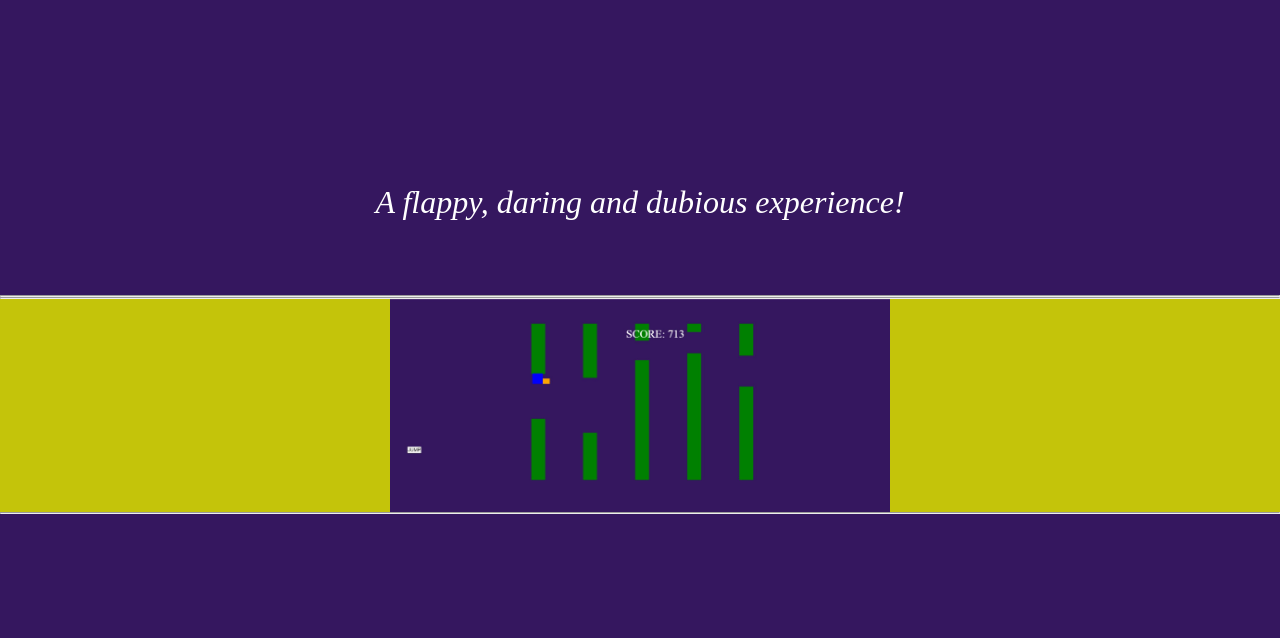
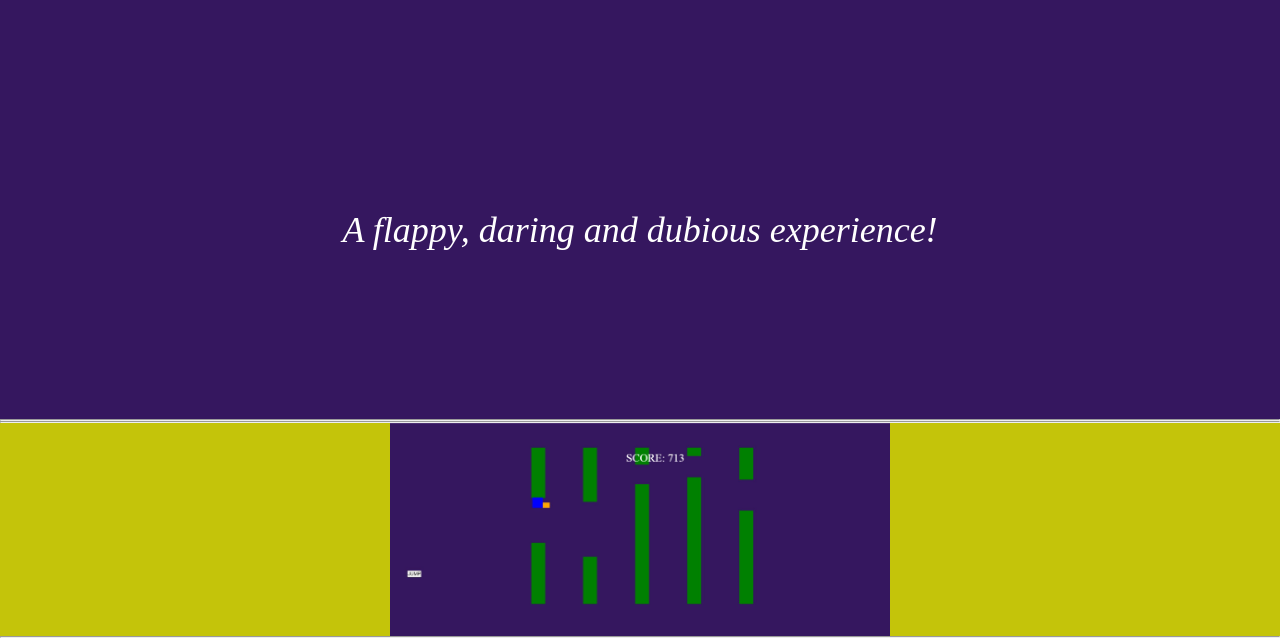
Before and after one commit to rmendoza15234/CPI310FInal, a Node server app: page / in a window 1280 px wide. Shown: the part 337-975 px from the top of the page. Before the commit the page ends 851 px from the top, so only its background shows below. Run offline with Node 20, Linux system fonts and the light colour scheme; data that the repository does not hold is empty; some libraries are stand-ins or nearby versions; grey boxes are pictures that could not be loaded.

Commit message:
minor graphical adjustments to home and style

```diff
--- a/static/cssfiles/style3.css
+++ b/static/cssfiles/style3.css
@@ -122,7 +122,7 @@
 .hInfo {
     text-align:center;
     position:center;
-    font-size: 32;
+    font-size: 36;
 }
 
 
--- a/views/home.handlebars
+++ b/views/home.handlebars
@@ -40,6 +40,7 @@
 		<br></br><!-- help-->
 		<br><i>A flappy, daring and dubious experience!</i></br></hInfo>
 		<br></br>
+		<br></br>
 
 		</div>
 
```
